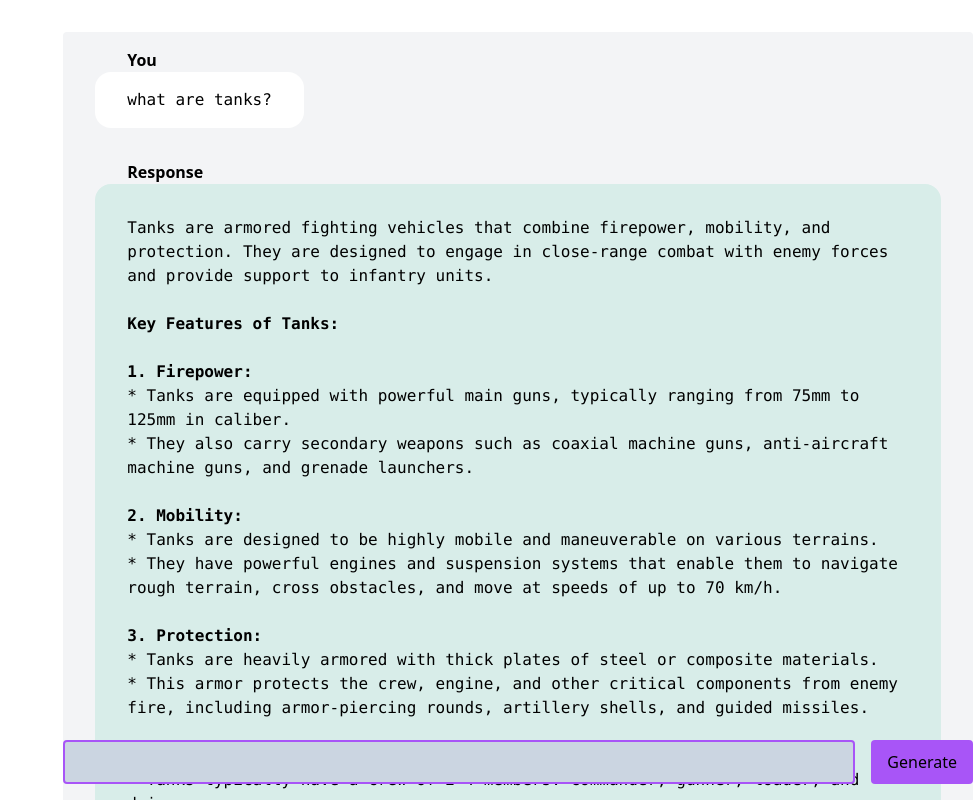
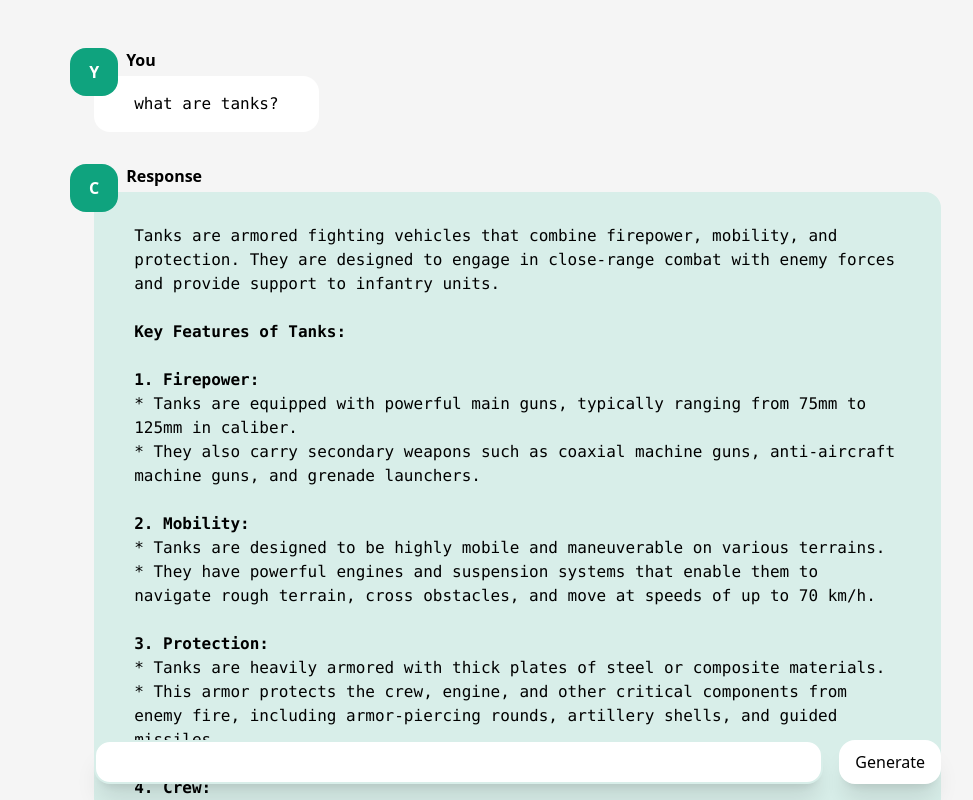
Before and after one commit to POBOROJO/SUPABASE, a React (Vite) app: page / in a window 1280 px wide. Shown: the top 800 px of the page, without its empty margins (307-1280 px from the left). Built offline with nearby package versions, Linux system fonts and the light colour scheme; no server answers.

Commit message:
added color palette and UI improvements
added project color palette to tailwind configs

user icon is show beside each chat

implemented the new color to the UI and added shadows to the input bar

```diff
--- a/src/App.jsx
+++ b/src/App.jsx
@@ -80,11 +80,11 @@ const App = () => {
     };
 
     return (
-        <div className="grid grid-cols-7 gap-4 py-8">
+        <div className="bg-customNeutral grid grid-cols-7 gap-3  py-8">
             <ChatsContainer history={history} />
-            <div className="sticky bottom-4 col-[3/-1] flex gap-4">
+            <div className="sticky bottom-4 col-[3/-1] flex gap-4 px-8">
                 <input
-                    className="flex-grow rounded border-2 border-purple-500 bg-slate-300 px-4 py-2 font-semibold text-purple-600"
+                    className="border-customLightGreen flex-grow rounded-2xl border-2 bg-white px-4 py-2 text-base font-semibold shadow-xl"
                     type="text"
                     name="input"
                     id="input"
@@ -93,7 +93,7 @@ const App = () => {
                 />
                 <button
                     type="button"
-                    className="rounded bg-purple-500 px-4 py-2 hover:bg-purple-600 active:bg-purple-300 "
+                    className="hover:bg-customLightGreen active:bg-customGreen rounded-2xl bg-white px-4 py-2 shadow-xl "
                     onClick={() => handleInput()}
                 >
                     Generate
--- a/src/components/Chat.jsx
+++ b/src/components/Chat.jsx
@@ -7,12 +7,15 @@ const Chat = ({ children, role }) => {
     //     return doc.body.innerHTML;
     // };
     return (
-        <div className="">
-            <div className="px-8 font-bold ">
+        <div className="relative grid gap-1">
+            <div className="bg-customGreen absolute left-0 top-0 grid aspect-square w-12 -translate-x-1/2 place-items-center rounded-2xl font-bold text-white">
+                {role === "user" ? "Y" : "C"}
+            </div>
+            <div className="px-8 font-semibold ">
                 {role === "user" ? "You" : "Response"}
             </div>
             <pre
-                className={`text-wrap rounded-2xl ${role === "user" ? "bg-white py-4" : "bg-[#d8ede9] py-8"} w-fit px-8 `}
+                className={`text-wrap rounded-2xl ${role === "user" ? "bg-white py-4" : " bg-customLightGreen py-8"} w-fit px-10 `}
                 // dangerouslySetInnerHTML={{__html: prevHistoryText,}}
                 dangerouslySetInnerHTML={{ __html: children }}
             >
--- a/src/components/ChatsContainer.jsx
+++ b/src/components/ChatsContainer.jsx
@@ -6,7 +6,7 @@ const ChatsContainer = ({ history }) => {
         return text.replace(/\*\*(.*?)\*\*/g, "<b>$1</b>");
     };
     return (
-        <div className="col-[3/-1] flex flex-col gap-8 rounded bg-gray-100 px-8 py-4">
+        <div className="col-[3/-1] flex flex-col gap-8 rounded px-8 py-4">
             {history.map((item, index) => {
                 const formattedText = textFormatter(
                     item.parts.map((part) => part.text).join("\n"),
--- a/tailwind.config.js
+++ b/tailwind.config.js
@@ -1,8 +1,16 @@
 /** @type {import('tailwindcss').Config} */
 export default {
-	content: ["./index.html", "./src/**/*.{js,ts,jsx,tsx}"],
-	theme: {
-		extend: {},
-	},
-	plugins: [],
+    content: ["./index.html", "./src/**/*.{js,ts,jsx,tsx}"],
+    theme: {
+        extend: {
+            colors: {
+                customGreen: "hsl(165, 83%, 35%)",
+                customLightGreen: "hsl(166, 39%, 89%)",
+                customAccentYellow: "hsl(40, 99%, 66%)",
+                customAccentMaroon: "hsl(360, 83%, 70%)",
+                customNeutral: "hsl(0, 0%, 96%)",
+            },
+        },
+    },
+    plugins: [],
 };
```
